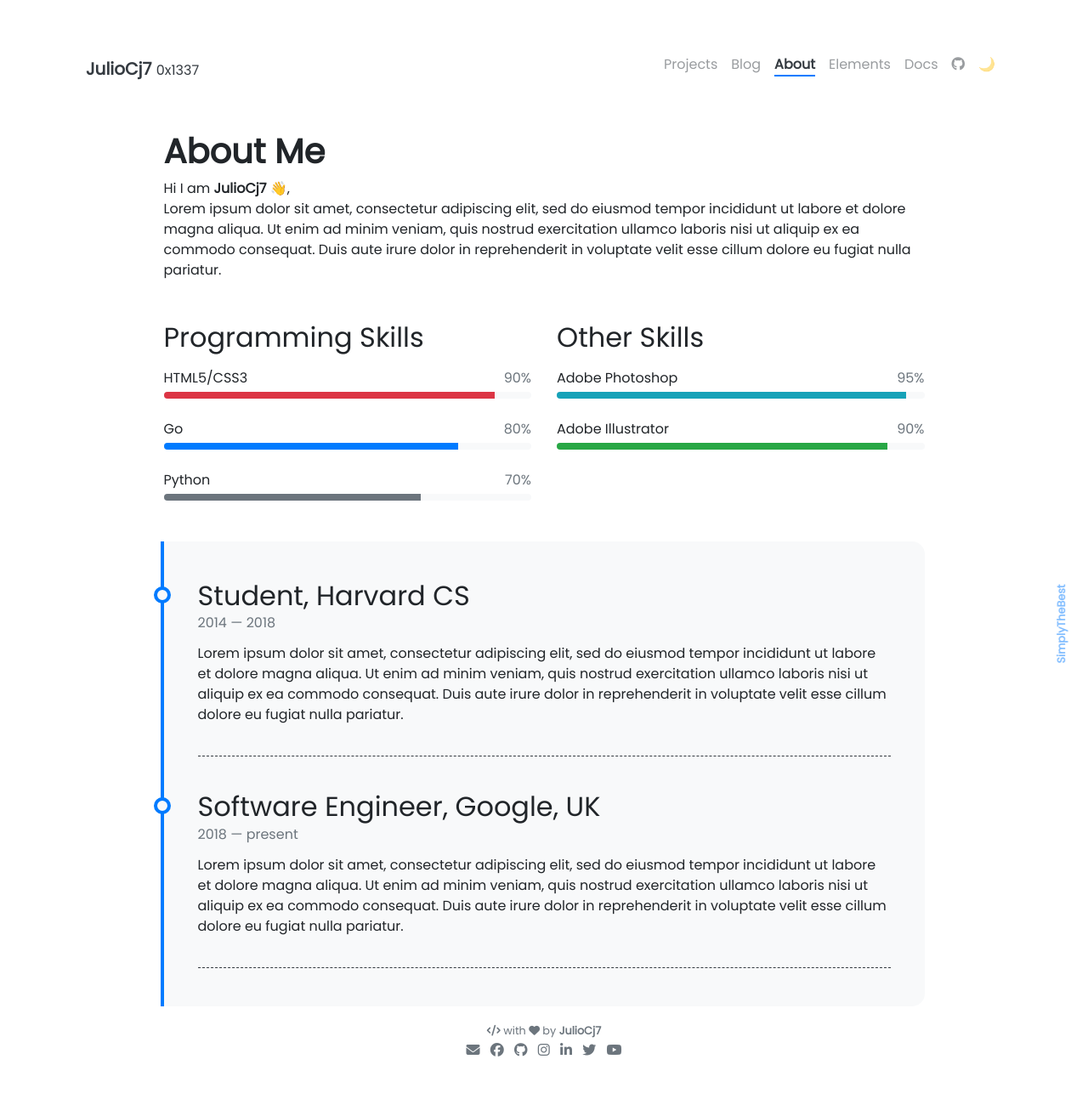
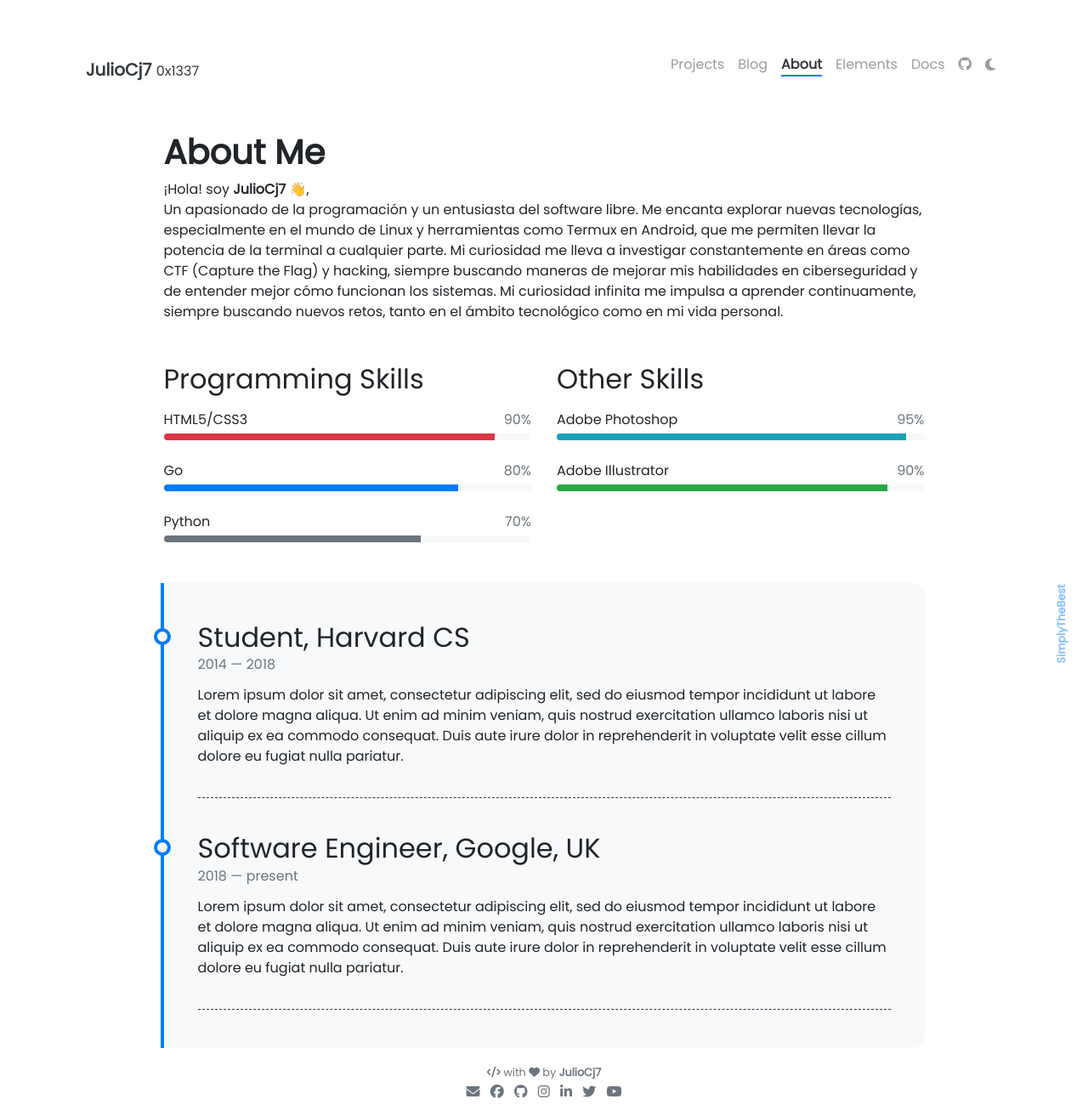
Before and after one commit to Juliocj7/0x1337, a Jekyll site: the page built from pages/about.md, in a window 1280 px wide. Shown: the whole page at 85% size. Built offline with Jekyll 4.4.1, drawn with Linux system fonts in a browser that asks for light colours; emoji names are drawn with the system emoji font; before the commit the page ends 1264 px from its top, so only the background shows below that.

Commit message:
Update README.md

```diff
--- a/Gemfile
+++ b/Gemfile
@@ -2,3 +2,6 @@ source "https://rubygems.org"
 
 gem "github-pages", group: :jekyll_plugins
 gem 'wdm', '>= 0.1.0' if Gem.win_platform?
+
+# For LiveReload: https://robbinespu.gitlab.io/posts/jekyll-unable-load-eventmachine/
+# gem 'eventmachine', '1.2.7', github: 'eventmachine/eventmachine', tag: 'v1.2.7'
--- a/_sass/_theme.scss
+++ b/_sass/_theme.scss
@@ -8,8 +8,16 @@
   }
 }
 
+/*
 #theme-toggler:before {
   @include themed(content, "🌙", "🌞");
+}
+*/
+
+#theme-toggler:before {
+  @include themed(content, "\f186", "\f185");
+  font-family: "Font Awesome 6 Free"; /* Establecer la familia de iconos Font Awesome */
+  font-weight: 900; /* Font Awesome usa peso 900 para los iconos */
 }
 
 .navbar-themed {
--- a/pages/about.md
+++ b/pages/about.md
@@ -7,8 +7,11 @@ weight: 3
 
 # **About Me**
 
-Hi I am **{{ site.author.name }}** :wave:,<br>
-Lorem ipsum dolor sit amet, consectetur adipiscing elit, sed do eiusmod tempor incididunt ut labore et dolore magna aliqua. Ut enim ad minim veniam, quis nostrud exercitation ullamco laboris nisi ut aliquip ex ea commodo consequat. Duis aute irure dolor in reprehenderit in voluptate velit esse cillum dolore eu fugiat nulla pariatur.
+¡Hola! soy **{{ site.author.name }}** :wave:,<br>
+Un apasionado de la programación y un entusiasta del software libre. Me encanta explorar nuevas tecnologías, especialmente en el mundo de Linux y
+herramientas como Termux en Android, que me permiten llevar la potencia de la terminal a cualquier parte. Mi curiosidad me lleva a investigar constantemente en
+áreas como CTF (Capture the Flag) y hacking, siempre buscando maneras de mejorar mis habilidades en ciberseguridad y de entender mejor cómo funcionan los sistemas.
+Mi curiosidad infinita me impulsa a aprender continuamente, siempre buscando nuevos retos, tanto en el ámbito tecnológico como en mi vida personal.
 
 <div class="row">
 {% include about/skills.html title="Programming Skills" source=site.data.programming-skills %}
```
